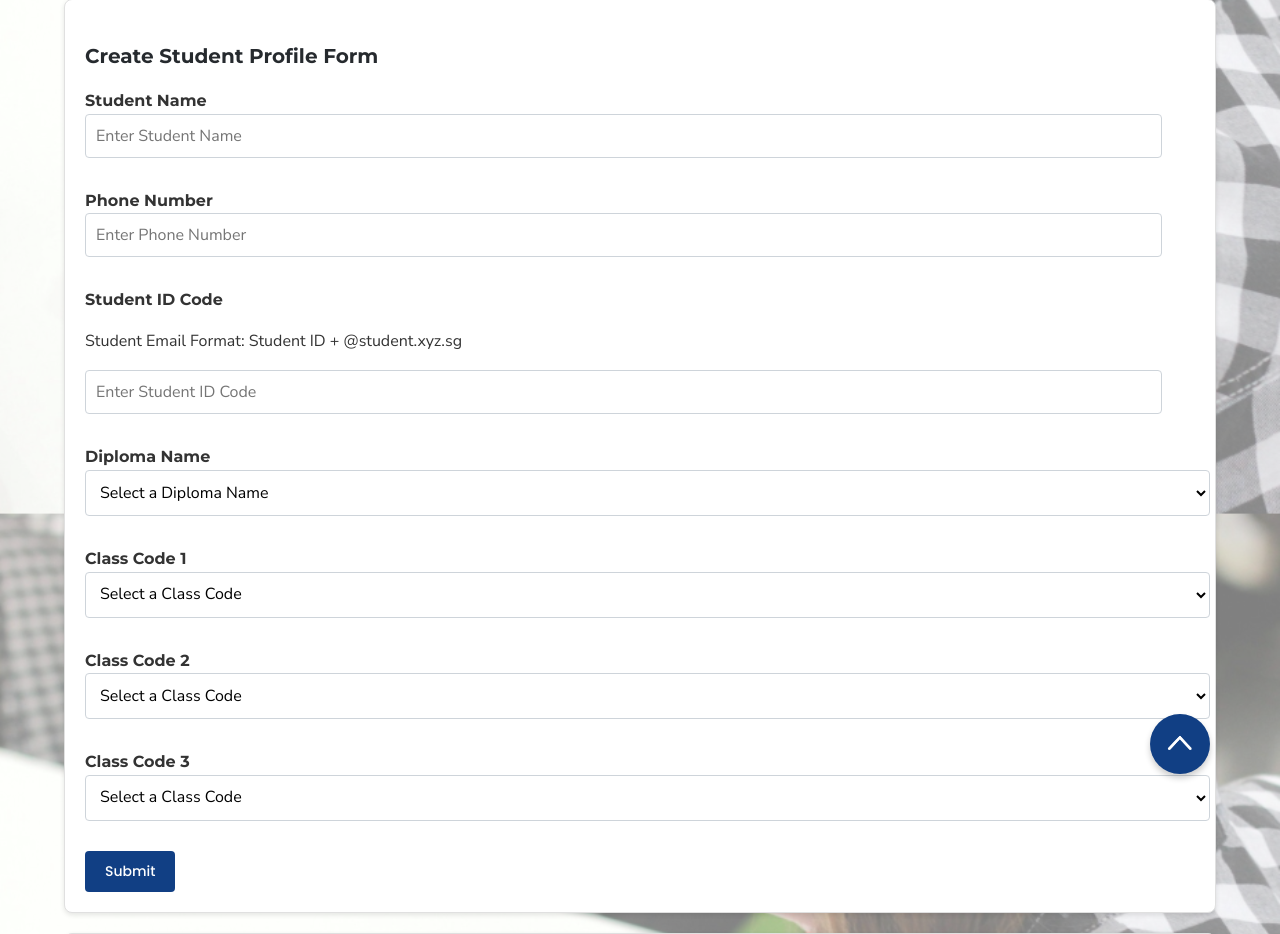
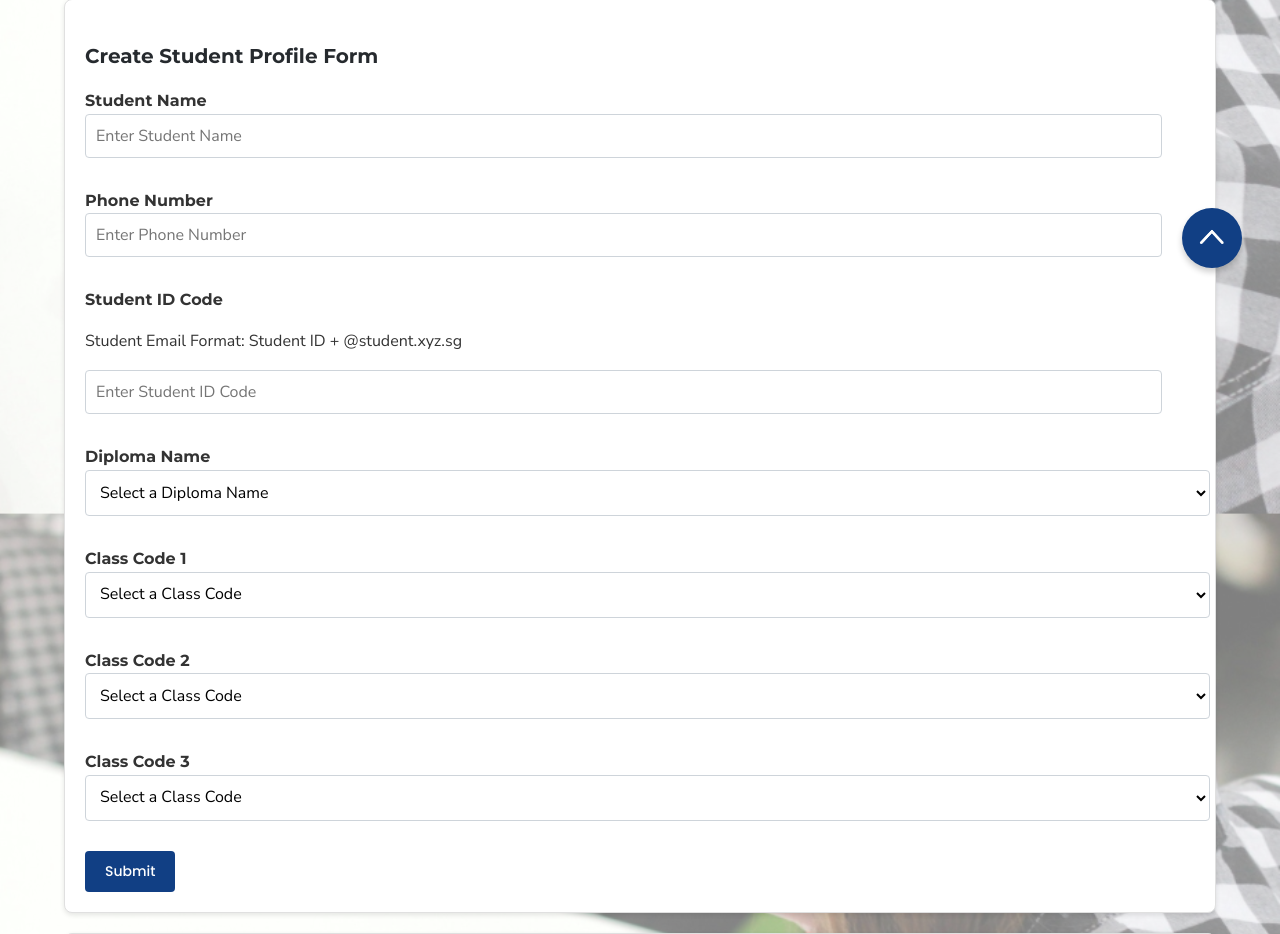
Before and after one commit to SWAP-G1/P02-Group1, a PHP site: page /admin_create_stu_recordform.php in a window 1280 px wide. Shown: the part 336-1270 px from the top of the page. Run offline with PHP 8.4, Linux system fonts and the light colour scheme; the visitor is signed in with stand-in values (Sample User, id 1); data that the repository does not hold is empty.

```diff
--- a/styles.css
+++ b/styles.css
@@ -94,8 +94,8 @@ select:focus {
 
 #scrollToTop {
     position: fixed; /* Keeps the button in the same position in the viewport */
-    top: 1050px; /* Adjust distance from the top of the viewport */
-    right: 70px; /* Distance from the right edge of the viewport */
+    top: 68%; /* Adjust distance from the top of the viewport */
+    right: 3%; /* Distance from the right edge of the viewport */
     z-index: 1000; /* Ensure it stays above other elements */
     width: 60px; /* Set the button's width */
     height: 60px; /* Set the button's height (same as width for circular shape) */
```
